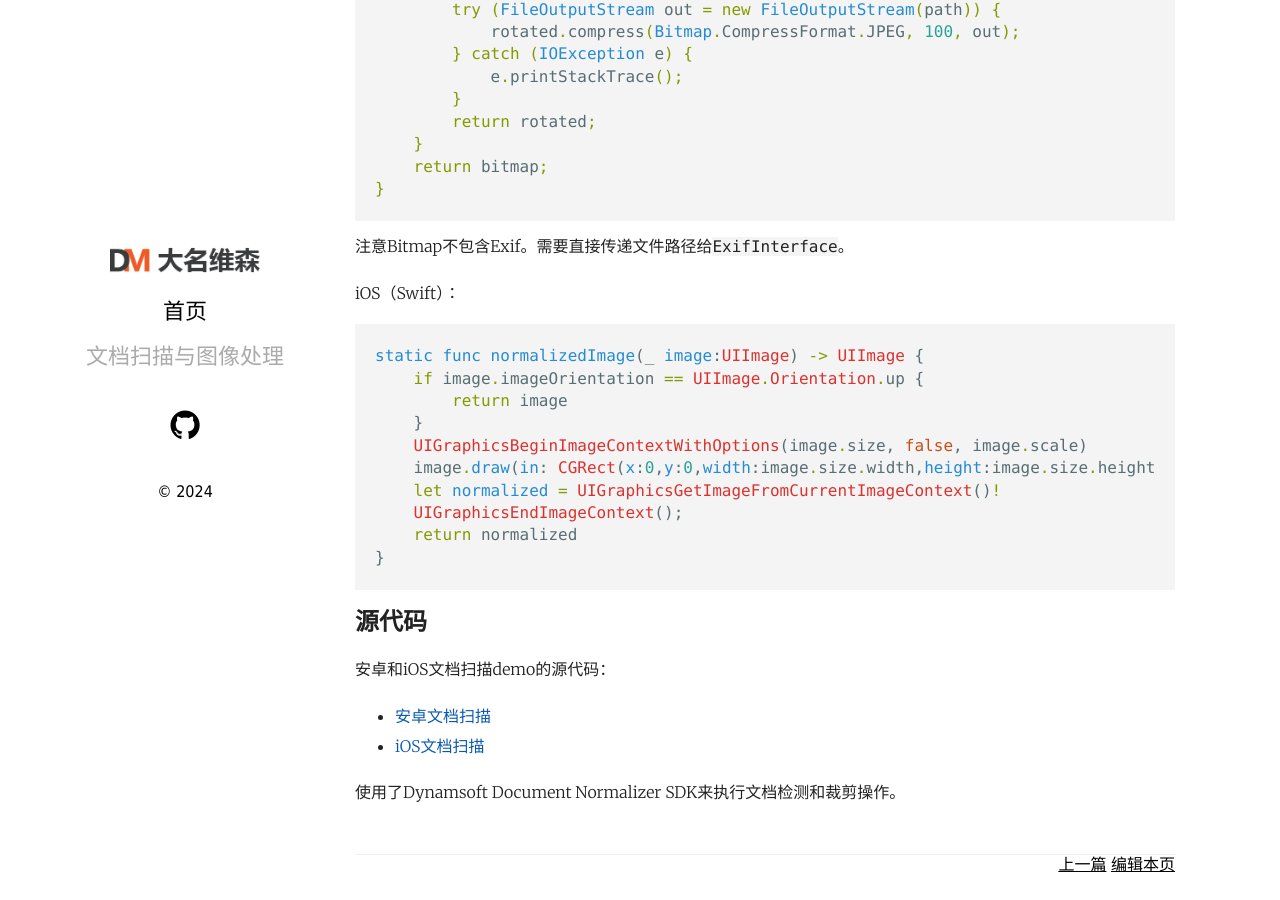
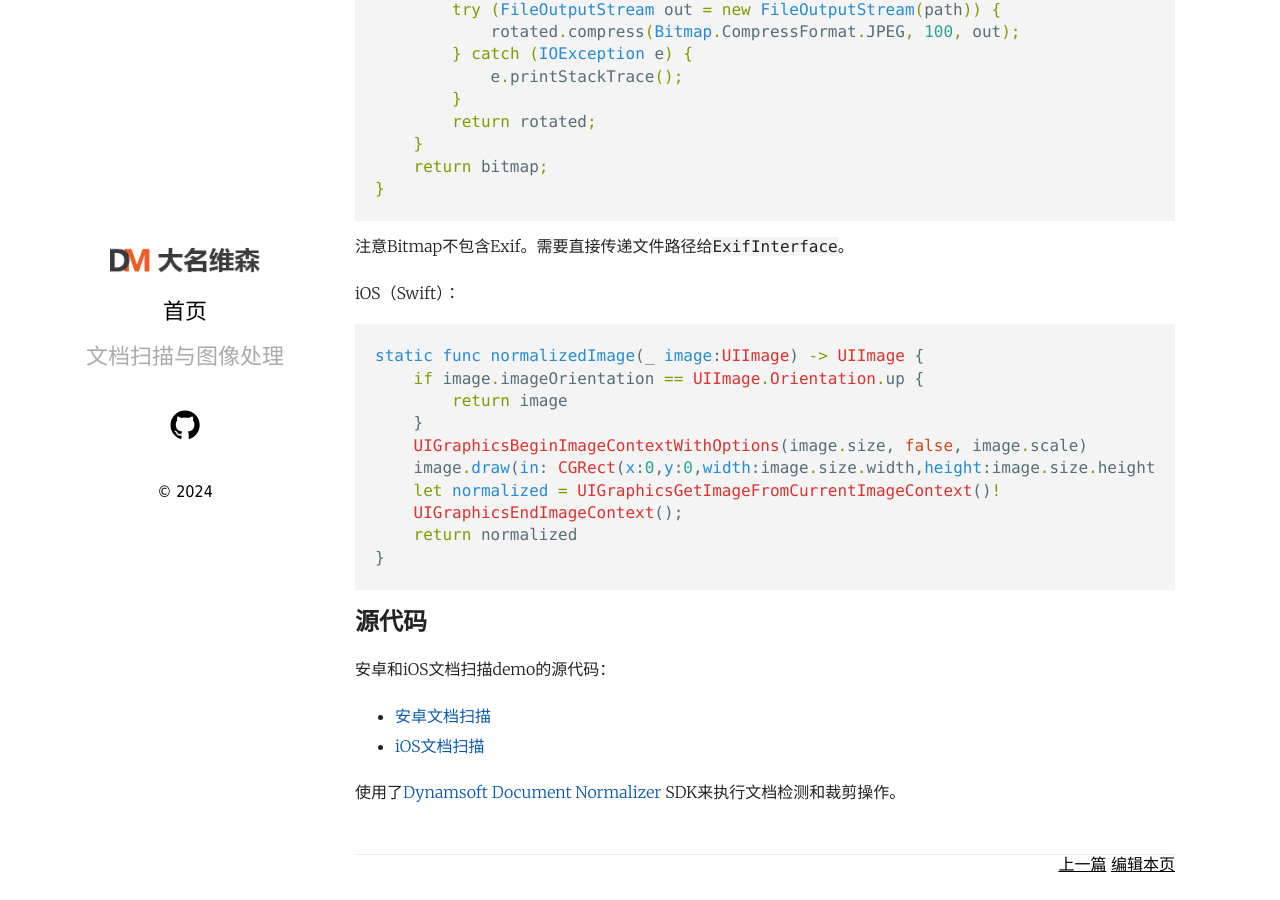
Before and after one commit to damingsoft/damingsoft.github.io, a Jekyll site: the page built from _posts/2024-08-09-handle-image-orientation-exif.md, in a window 1280 px wide and 900 px high, scrolled down 2324 px. Built offline with Jekyll 4.4.1, drawn with Linux system fonts in a browser that asks for light colours.

Commit message:
fix link

```diff
--- a/_posts/2024-08-09-handle-image-orientation-exif.md
+++ b/_posts/2024-08-09-handle-image-orientation-exif.md
@@ -96,4 +96,4 @@ static func normalizedImage(_ image:UIImage) -> UIImage {
 * [iOS文档扫描](https://github.com/tony-xlh/iOS-Document-Scanner/)
 
 
-使用了Dynamsoft Document Normalizer SDK来执行文档检测和裁剪操作。[](https://www.dynamsoft.com/document-normalizer/overview/)
+使用了[Dynamsoft Document Normalizer](https://www.dynamsoft.com/document-normalizer/overview/) SDK来执行文档检测和裁剪操作。
```
